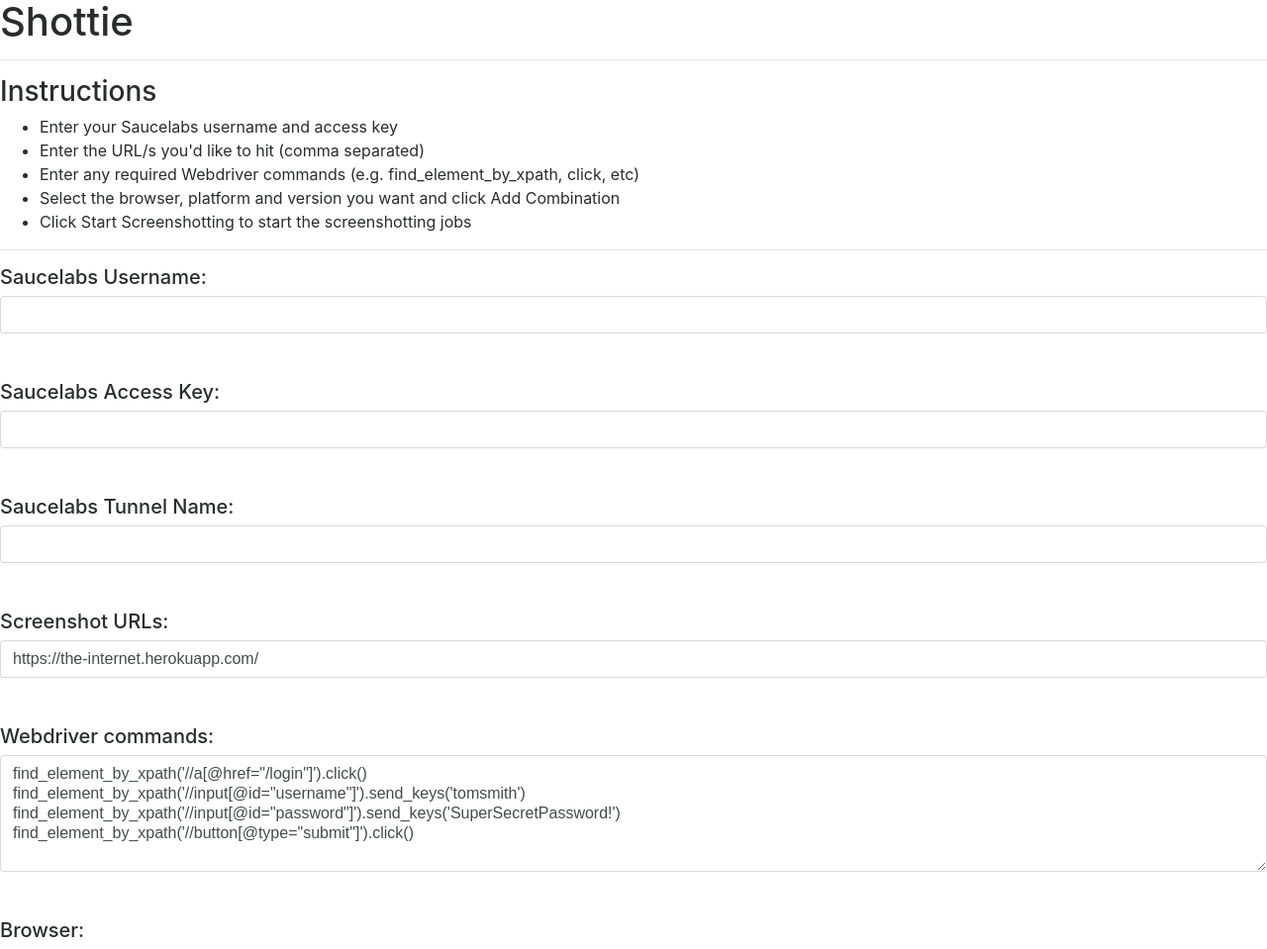
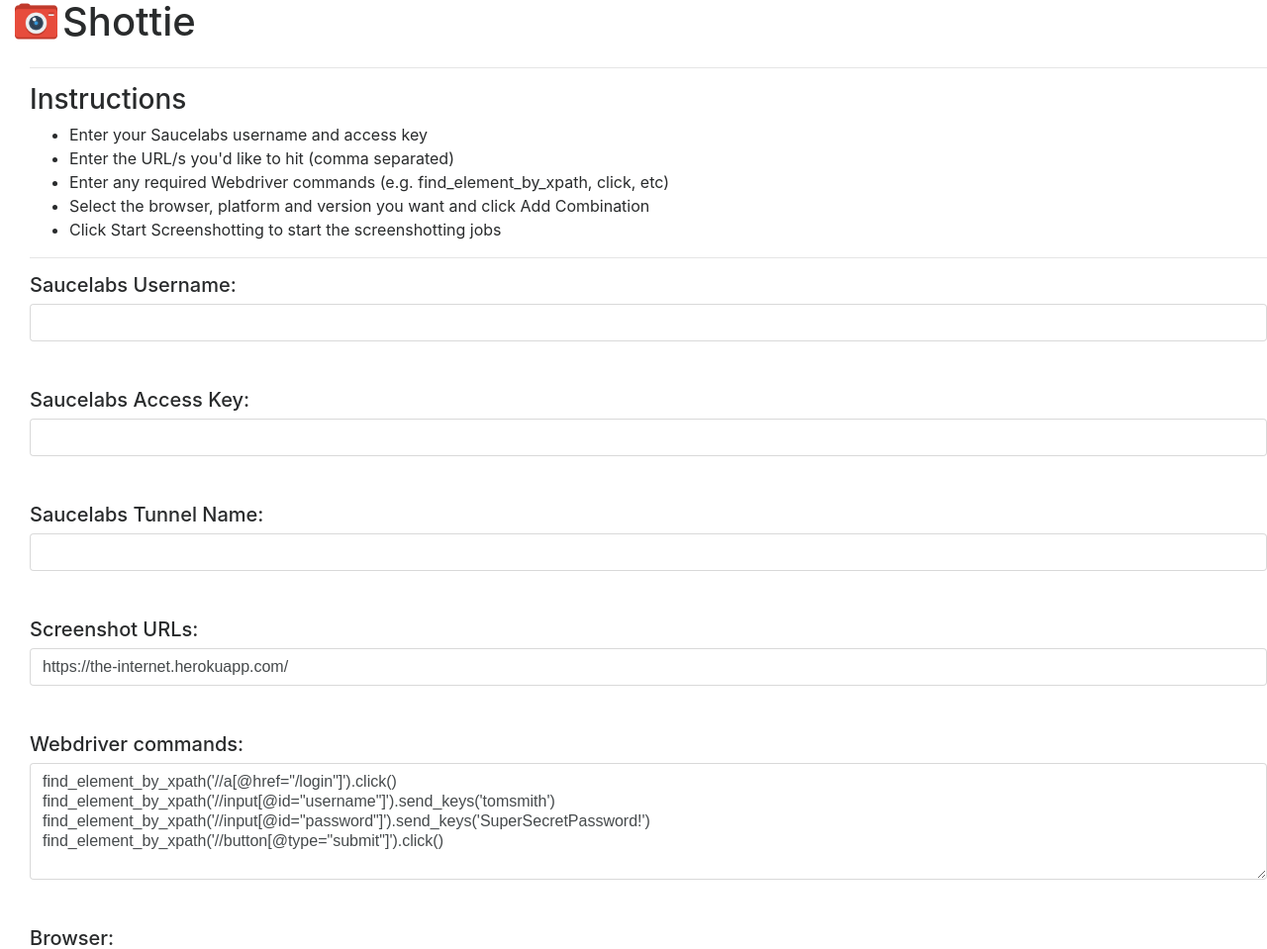
Before and after one commit to andrew-fowler/shottie, a Flask app: page / in a window 1280 px wide. Shown: the top 959 px of the page at 99% size. Run offline with Flask 2, Linux system fonts and the light colour scheme; data that the repository does not hold is empty; some libraries are stand-ins or nearby versions.

Commit message:
Tweaked spacing on the header

```diff
--- a/app/templates/base.html
+++ b/app/templates/base.html
@@ -9,7 +9,7 @@
     <link rel="stylesheet" href="https://maxcdn.bootstrapcdn.com/bootstrap/4.0.0-alpha.6/css/bootstrap.min.css"
         integrity="sha384-rwoIResjU2yc3z8GV/NPeZWAv56rSmLldC3R/AZzGRnGxQQKnKkoFVhFQhNUwEyJ" crossorigin="anonymous">
 </head>
-<body>
+<body style="padding-left:30px;">
     {% with messages = get_flashed_messages() %}
       {% if messages %}
         <ul>
--- a/app/templates/index.html
+++ b/app/templates/index.html
@@ -1,7 +1,20 @@
 {% extends "base.html" %}
 {% block content %}
 
-    <h1>Shottie</h1>
+    <!--<h1>-->
+        <!--<img rel="shortcut icon" src="{{ url_for('static', filename='favicon.ico') }}" height="50">Shottie-->
+    <!--</h1>-->
+    <div>
+        <div class="row">
+            <div>
+                <img rel="shortcut icon" src="{{ url_for('static', filename='favicon.ico') }}" height="43">
+            </div>
+            <div style="padding-left:5px;">
+                <h1>Shottie</h1>
+            </div>
+        </div>
+    </div>
+
     <hr>
     <h3>Instructions</h3>
     <ul>
```
